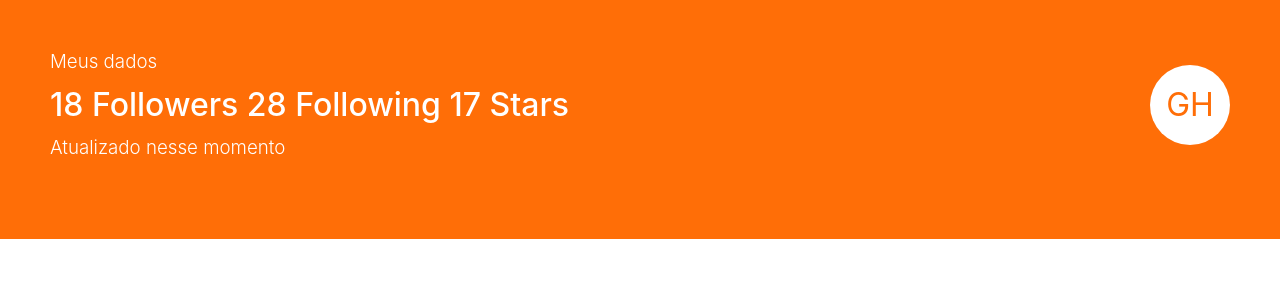
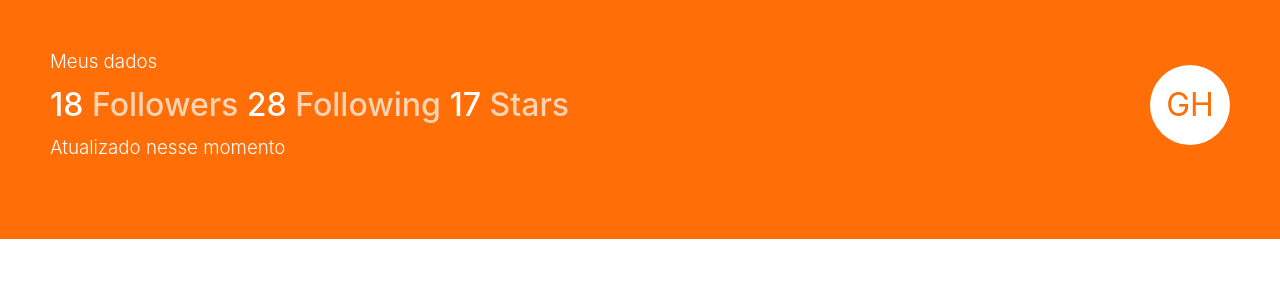
Before and after one commit to yuriBaza23/gitInter_bank, a React (Create React App) app: page / in a window 1280 px wide. Shown: the top 300 px of the page. Built offline with nearby package versions, Linux system fonts and the light colour scheme.

Commit message:
White 70%

```diff
--- a/src/index.css
+++ b/src/index.css
@@ -16,6 +16,7 @@ code {
   --primary: #FF6E07;
   --light_primary: #FFE7D6;
   --white: #FFF;
+  --white_70: rgba(255, 255, 255, .7);
   --background: #F5F6FA;
   --normal_text: #8F8F8F;
   --placeholders: rgba(47, 46, 65, .55);
```
